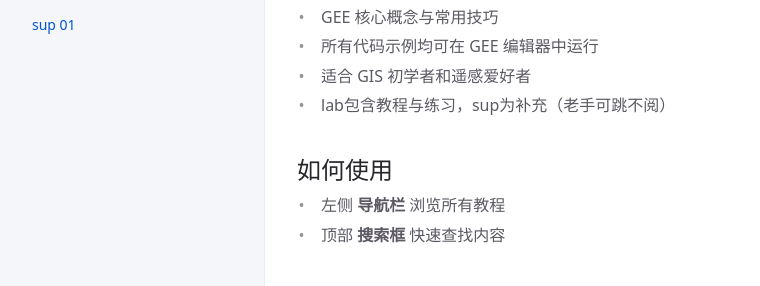
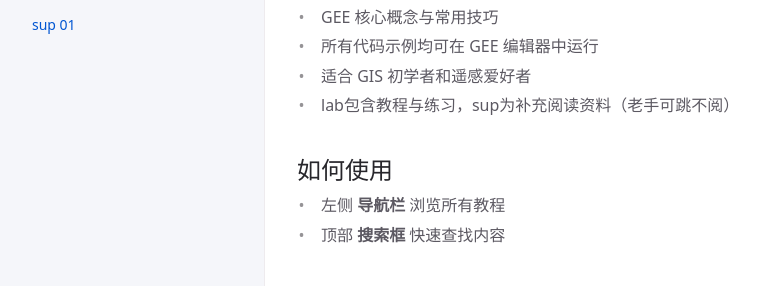
Before and after one commit to ptsch1979/gee, a Jekyll site: the page built from index.md, in a window 1280 px wide. Shown: the part 259-545 px from the top of the page, without its empty margins (107-867 px from the left). Built offline with Jekyll 4.4.1, drawn with Linux system fonts in a browser that asks for light colours; cached includes are drawn as plain includes.

Commit message:
Update index.md

```diff
--- a/index.md
+++ b/index.md
@@ -11,7 +11,7 @@ layout: default
 - GEE 核心概念与常用技巧
 - 所有代码示例均可在 GEE 编辑器中运行
 - 适合 GIS 初学者和遥感爱好者
-- lab包含教程与练习，sup为补充（老手可跳不阅）
+- lab包含教程与练习，sup为补充阅读资料（老手可跳不阅）
 
 ## 如何使用
 
```
